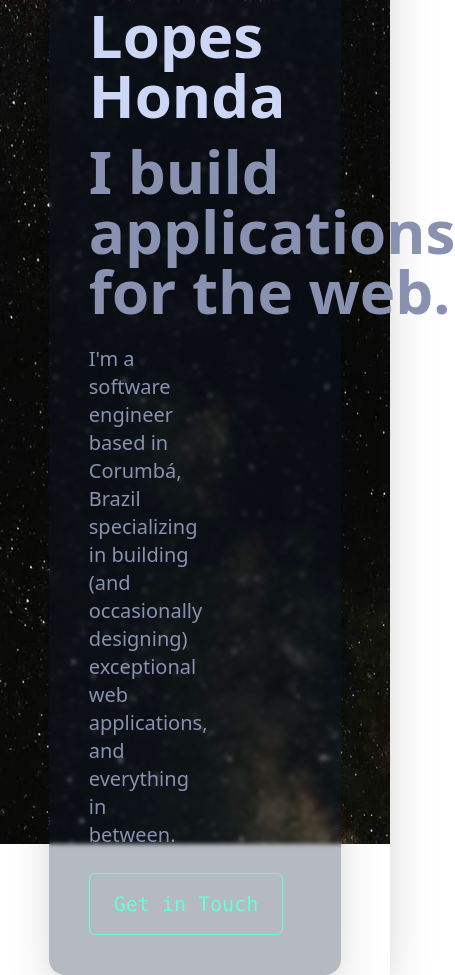
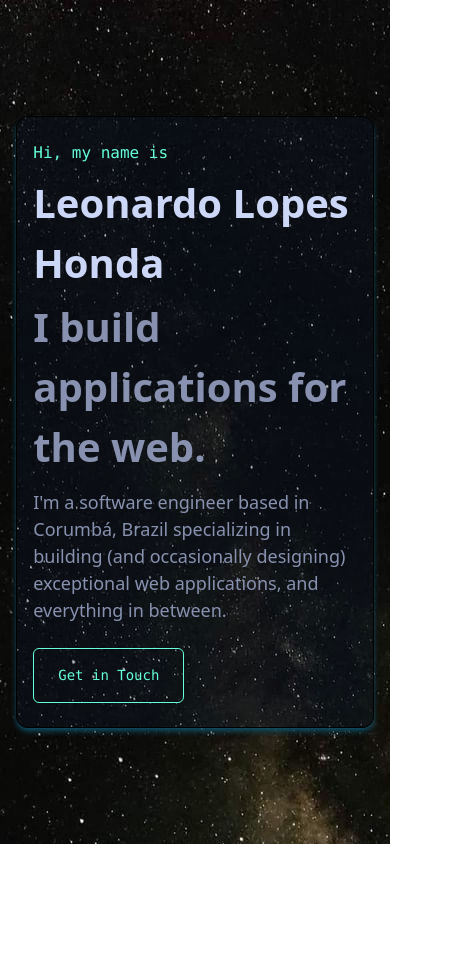
Before and after one commit to LeonardoLopesHonda/portfolio, a React (Vite) app: page / in a window 390 px wide. Shown: the whole page, 455 px wide, since content can reach past the window. After the commit the page ends 844 px from the top, so only its background shows below. Built offline with nearby package versions, Linux system fonts and the light colour scheme.

Commit message:
feat: add mobile-first responsivity

```diff
--- a/index.html
+++ b/index.html
@@ -10,10 +10,10 @@
       @import url("https://fonts.googleapis.com/css2?family=Noto+Sans:ital,wght@0,100..900;1,100..900&family=Outfit:wght@100..900&family=Roboto:wght@400;700&family=Young+Serif&display=swap");
     </style>
   </head>
-  <body class="h-lvh w-lvw">
+  <body class="h-dvh w-dvw">
     <div
       id="root"
-      class="flex aspect-auto h-full w-full items-center justify-center"
+      class="m-0 flex aspect-auto h-full w-full items-center justify-center p-0"
       style="background-image: url(&quot;./src/assets/stargaze.jpeg&quot;)"
     ></div>
     <script type="module" src="/src/main.jsx"></script>
--- a/src/App.jsx
+++ b/src/App.jsx
@@ -2,20 +2,22 @@ function App() {
   return (
     <div className="container shadow-2xl">
       {/** Card */}
-      <div className="bg-primary m-auto flex w-3/4 flex-col content-around items-start rounded-2xl p-10 font-sans text-xl shadow-2xl backdrop-blur-[2px]">
-        <span className="text-white-accent font-mono">Hi, my name is</span>
-        <h1 className="text-primary-contrast font-san-francisco mt-2 mb-3 text-6xl font-bold">
+      <div className="bg-primary border-bg-primary m-auto flex w-11/12 flex-col content-around items-start rounded-xl border-[.5px] px-4 py-6 font-sans shadow-md shadow-cyan-900 backdrop-blur-[.5px] lg:w-3/4 lg:rounded-2xl lg:p-10 lg:text-xl lg:backdrop-blur-[2px]">
+        <span className="text-white-accent font-mono text-[16px]">
+          Hi, my name is
+        </span>
+        <h1 className="text-primary-contrast font-san-francisco mt-2 text-[40px] font-bold lg:mb-3 lg:text-6xl">
           Leonardo Lopes Honda
         </h1>
-        <h1 className="text-secondary-contrast font-san-francisco mt-1 mb-6 text-6xl font-bold">
+        <h1 className="text-secondary-contrast font-san-francisco mt-1 mb-3 text-[40px] font-bold lg:mb-6 lg:text-6xl">
           I build applications for the web.
         </h1>
-        <span className="text-secondary-contrast font-san-francisco mb-6 w-1/2 text-xl">
+        <span className="text-secondary-contrast font-san-francisco mb-6 text-[18px] lg:w-1/2 lg:text-xl">
           I'm a software engineer based in Corumbá, Brazil specializing in
           building (and occasionally designing) exceptional web applications,
           and everything in between.
         </span>
-        <button className="text-light-green hover:bg-active rounded-md border-[1px] bg-transparent px-6 py-4 font-mono transition-all hover:cursor-pointer">
+        <button className="text-light-green hover:bg-active rounded-md border-[1px] bg-transparent px-6 py-4 font-mono text-[14px] transition-all hover:cursor-pointer">
           Get in Touch
         </button>
       </div>
```
